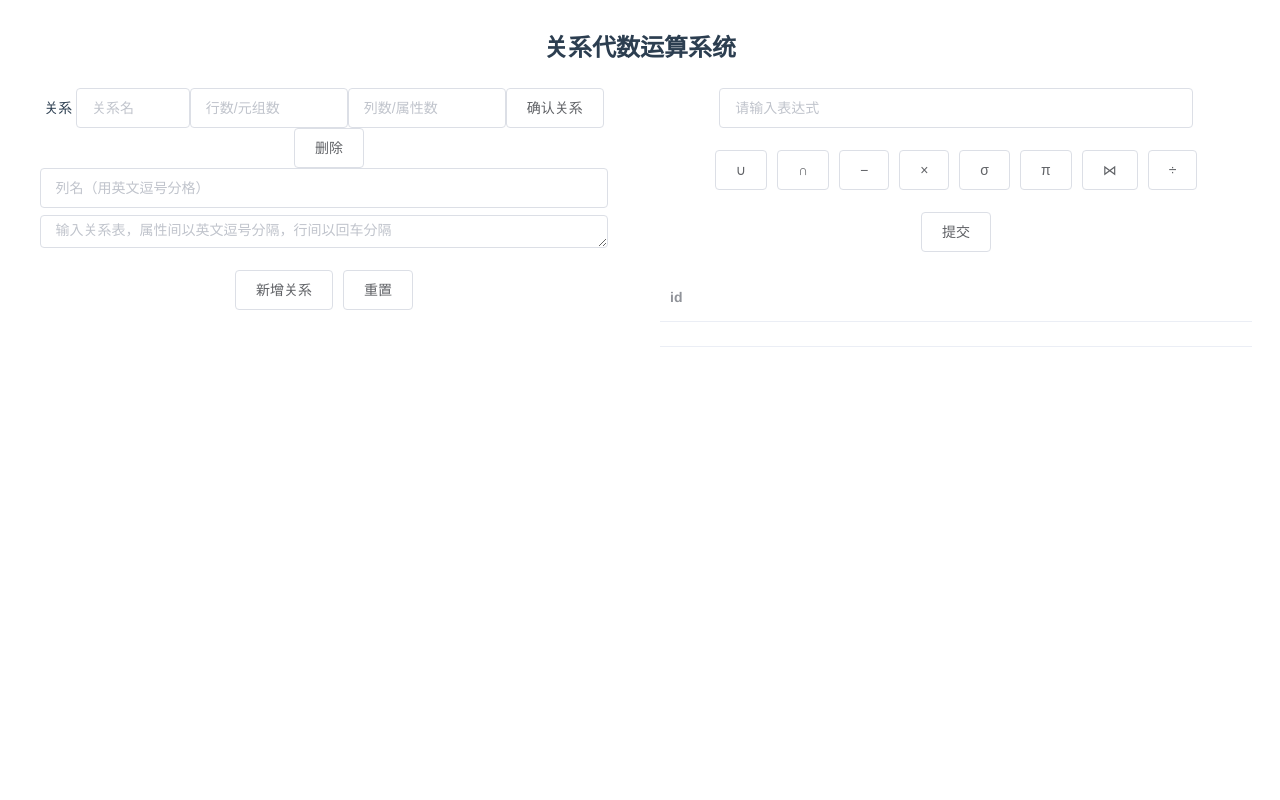
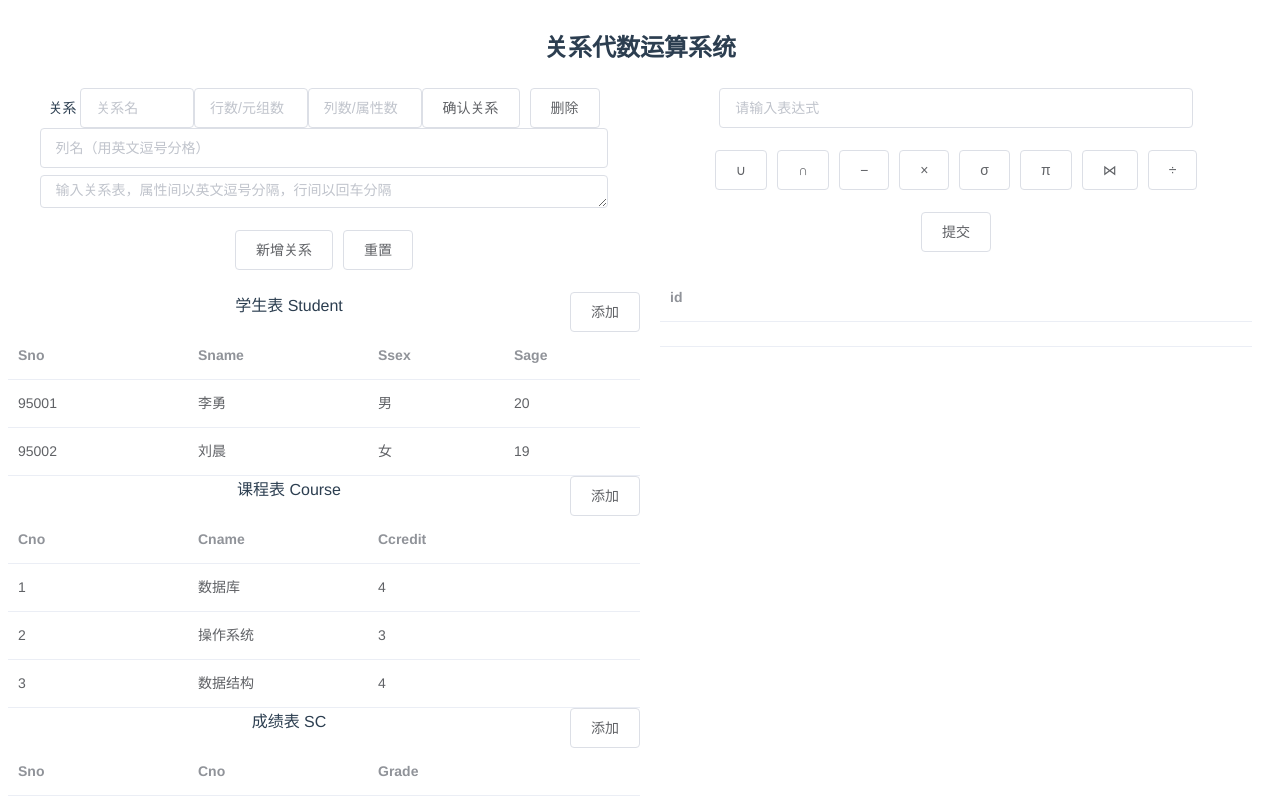
Before and after one commit to TuJin07/Relational-Algebra-Operation-System, a Vue app in the folder interface/: page / in a window 1280 px wide. Shown: the top 800 px of the page. Built offline with nearby package versions, Linux system fonts and the light colour scheme.

Commit message:
add ready-made table

```diff
--- a/interface/src/components/Home.vue
+++ b/interface/src/components/Home.vue
@@ -6,6 +6,7 @@
     <el-container direction="horizontal">
       <el-aside style="width: 50%;margin-top: 20px">
         <InputTable></InputTable>
+        <TableData></TableData>
       </el-aside>
 
       <el-main style="width: 50%">
@@ -19,9 +20,10 @@
 <script>
 import InputExpression from './home/InputExpression'
 import InputTable from './home/InputTable'
+import TableData from './home/TableData'
 export default {
   name: 'Home',
-  components: {InputTable, InputExpression}
+  components: {TableData, InputTable, InputExpression}
 }
 </script>
 
--- a/interface/src/components/home/InputExpression.vue
+++ b/interface/src/components/home/InputExpression.vue
@@ -158,48 +158,48 @@ export default {
     // 提交按钮
     submit () {
       let ans = this.expression
-      console.log(ans)
+      // console.log(ans)
       ans = this.nest(ans)
-      console.log(ans)
-      // this.$axios
-      //   .post('/compute/', {
-      //     'expression': ans
-      //   })
-      //   .then(successResponse => {
-      //     if (successResponse.data.code === 200) {
-      //       // 返回表格
-      //       let row = successResponse.data.data.row_len
-      //       let col = successResponse.data.data.col_len
-      //       let name = successResponse.data.data.col_name.split(',')
-      //       let content = successResponse.data.data.content.split(',')
-      //       this.list.splice(0, this.list.length - 1)
-      //       for (let i = 1; i <= row; i++) {
-      //         let l = []
-      //         for (let j = 0; j < col; j++) {
-      //           l.push({
-      //             num: name[j],
-      //             data: content[j]
-      //           })
-      //         }
-      //         content.splice(0, col)
-      //         this.list.push({
-      //           id: i,
-      //           dataList: l
-      //         })
-      //       }
-      //       this.list.splice(0, 1)
-      //     } else if (successResponse.data.code === 400) {
-      //       this.$alert('提交错误！', '计算表达式', {
-      //         confirmButtonText: '确定',
-      //         callback: action => {
-      //           this.$message({
-      //             type: 'info',
-      //             message: `action: ${action}`
-      //           })
-      //         }
-      //       })
-      //     }
-      //   })
+      // console.log(ans)
+      this.$axios
+        .post('/compute/', {
+          'expression': ans
+        })
+        .then(successResponse => {
+          if (successResponse.data.code === 200) {
+            // 返回表格
+            let row = successResponse.data.data.row_len
+            let col = successResponse.data.data.col_len
+            let name = successResponse.data.data.col_name.split(',')
+            let content = successResponse.data.data.content.split(',')
+            this.list.splice(0, this.list.length - 1)
+            for (let i = 1; i <= row; i++) {
+              let l = []
+              for (let j = 0; j < col; j++) {
+                l.push({
+                  num: name[j],
+                  data: content[j]
+                })
+              }
+              content.splice(0, col)
+              this.list.push({
+                id: i,
+                dataList: l
+              })
+            }
+            this.list.splice(0, 1)
+          } else if (successResponse.data.code === 400) {
+            this.$alert('提交错误！', '计算表达式', {
+              confirmButtonText: '确定',
+              callback: action => {
+                this.$message({
+                  type: 'info',
+                  message: `action: ${action}`
+                })
+              }
+            })
+          }
+        })
     }
   }
 }
--- a/interface/src/components/home/InputTable.vue
+++ b/interface/src/components/home/InputTable.vue
@@ -5,8 +5,8 @@
         <el-row>
           关系
           <el-input v-model="domain.name" style="width: 18%" placeholder="关系名"/>
-          <el-input v-model="domain.row" style="width: 25%" placeholder="行数/元组数"/>
-          <el-input v-model="domain.col" style="width: 25%" placeholder="列数/属性数"/>
+          <el-input v-model="domain.row" style="width: 18%" placeholder="行数/元组数"/>
+          <el-input v-model="domain.col" style="width: 18%" placeholder="列数/属性数"/>
           <el-button @click="submit(domain)" :disabled="domain.dis">确认关系</el-button>
           <el-button @click.prevent="removeDomain(domain)">删除</el-button>
         </el-row>
--- /dev/null
+++ b/interface/src/components/home/TableData.vue
@@ -0,0 +1,191 @@
+<template>
+  <el-form>
+    学生表 Student<el-button @click="submitStudent" style="float: right">添加</el-button>
+    <el-table
+      :data="Student"
+      style="width: 100%">
+      <el-table-column
+        prop="Sno"
+        label="Sno"
+        width="180">
+      </el-table-column>
+      <el-table-column
+        prop="Sname"
+        label="Sname"
+        width="180">
+      </el-table-column>
+      <el-table-column
+        prop="Ssex"
+        label="Ssex">
+      </el-table-column>
+      <el-table-column
+        prop="Sage"
+        label="Sage">
+      </el-table-column>
+    </el-table>
+    课程表 Course<el-button @click="submitCourse" style="float: right">添加</el-button>
+    <el-table
+      :data="Course"
+      style="width: 100%">
+      <el-table-column
+        prop="Cno"
+        label="Cno"
+        width="180">
+      </el-table-column>
+      <el-table-column
+        prop="Cname"
+        label="Cname"
+        width="180">
+      </el-table-column>
+      <el-table-column
+        prop="Ccredit"
+        label="Ccredit">
+      </el-table-column>
+    </el-table>
+    成绩表 SC<el-button @click="submitSC" style="float: right">添加</el-button>
+    <el-table
+      :data="SC"
+      style="width: 100%">
+      <el-table-column
+        prop="Sno"
+        label="Sno"
+        width="180">
+      </el-table-column>
+      <el-table-column
+        prop="Cno"
+        label="Cno"
+        width="180">
+      </el-table-column>
+      <el-table-column
+        prop="Grade"
+        label="Grade">
+      </el-table-column>
+    </el-table>
+  </el-form>
+</template>
+
+<script>
+export default {
+  name: 'TableData',
+  data () {
+    return {
+      Student: [{
+        Sno: '95001',
+        Sname: '李勇',
+        Ssex: '男',
+        Sage: '20'
+      }, {
+        Sno: '95002',
+        Sname: '刘晨',
+        Ssex: '女',
+        Sage: '19'
+      }],
+      Course: [{
+        Cno: '1',
+        Cname: '数据库',
+        Ccredit: '4'
+      }, {
+        Cno: '2',
+        Cname: '操作系统',
+        Ccredit: '3'
+      }, {
+        Cno: '3',
+        Cname: '数据结构',
+        Ccredit: '4'
+      }],
+      SC: [{
+        Sno: '95001',
+        Cno: '1',
+        Grade: '92'
+      }, {
+        Sno: '95001',
+        Cno: '2',
+        Grade: '65'
+      }, {
+        Sno: '95002',
+        Cno: '2',
+        Grade: '90'
+      }, {
+        Sno: '95002',
+        Cno: '3',
+        Grade: '73'
+      }]
+    }
+  },
+  methods: {
+    submitStudent () {
+      this.$axios
+        .post('/insert/', {
+          'relation_name': 'Student',
+          'row_len': 2,
+          'col_len': 4,
+          'col_name': 'Sno,Sname,Ssex,Sage',
+          'content': '95001,李勇,男,20,95002,刘晨,女,19'
+        })
+        .then(successResponse => {
+          if (successResponse.data.code === 200) {
+            this.$alert('提交学生表成功！', '提交现成关系', {
+              confirmButtonText: '确定',
+              callback: action => {
+                this.$message({
+                  type: 'info',
+                  message: `action: ${action}`
+                })
+              }
+            })
+          }
+        })
+    },
+    submitCourse () {
+      this.$axios
+        .post('/insert/', {
+          'relation_name': 'Course',
+          'row_len': 3,
+          'col_len': 3,
+          'col_name': 'Cno,Cname,Ccredit',
+          'content': '1,数据库,4,2,操作系统,3,3,数据结构,4'
+        })
+        .then(successResponse => {
+          if (successResponse.data.code === 200) {
+            this.$alert('提交课程表成功！', '提交现成关系', {
+              confirmButtonText: '确定',
+              callback: action => {
+                this.$message({
+                  type: 'info',
+                  message: `action: ${action}`
+                })
+              }
+            })
+          }
+        })
+    },
+    submitSC () {
+      this.$axios
+        .post('/insert/', {
+          'relation_name': 'SC',
+          'row_len': 4,
+          'col_len': 3,
+          'col_name': 'Sno,Cno,Grade',
+          'content': '95001,1,92,95001,2,65,95002,2,90,95002,3,73'
+        })
+        .then(successResponse => {
+          if (successResponse.data.code === 200) {
+            this.$alert('提交成绩表成功！', '提交现成关系', {
+              confirmButtonText: '确定',
+              callback: action => {
+                this.$message({
+                  type: 'info',
+                  message: `action: ${action}`
+                })
+              }
+            })
+          }
+        })
+    }
+  }
+}
+</script>
+
+<style scoped>
+
+</style>
```
